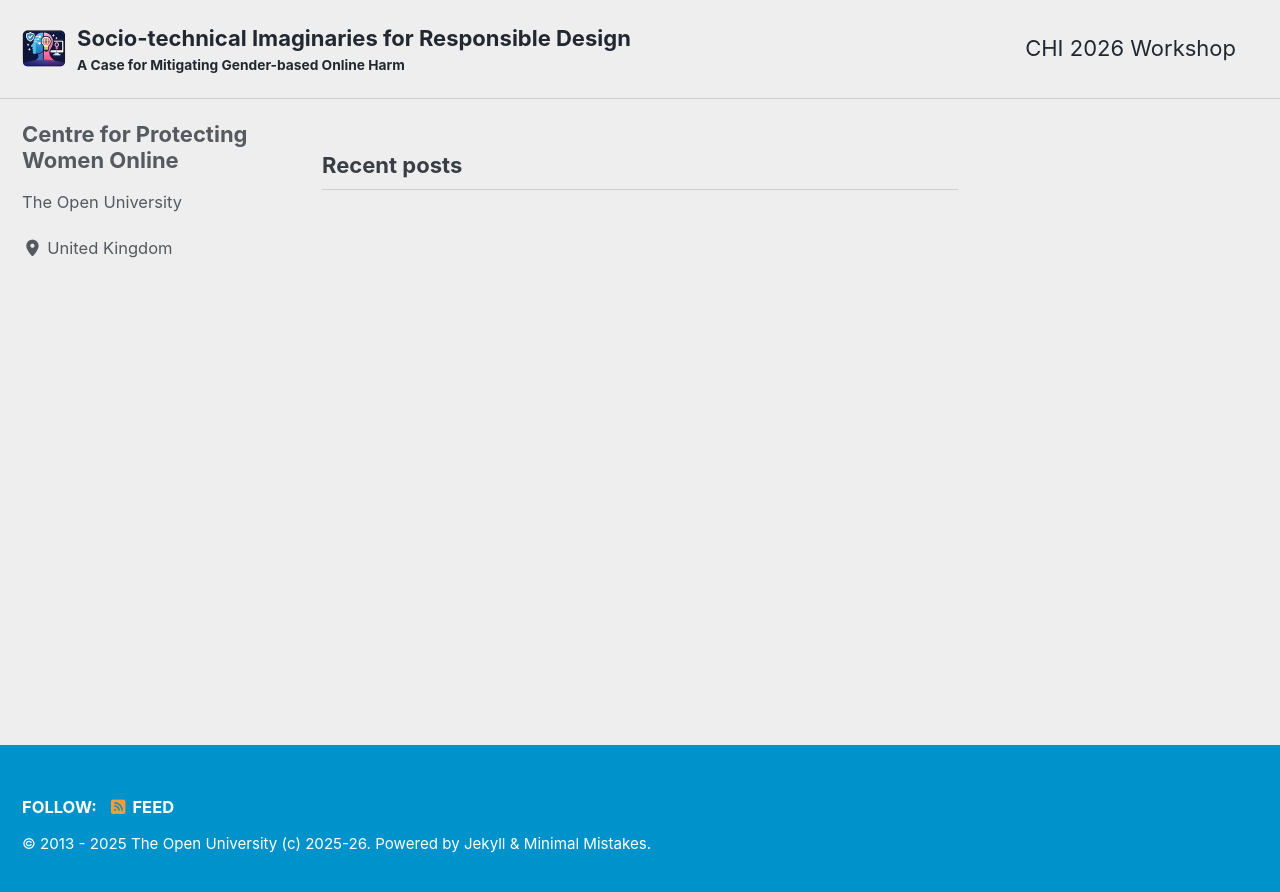
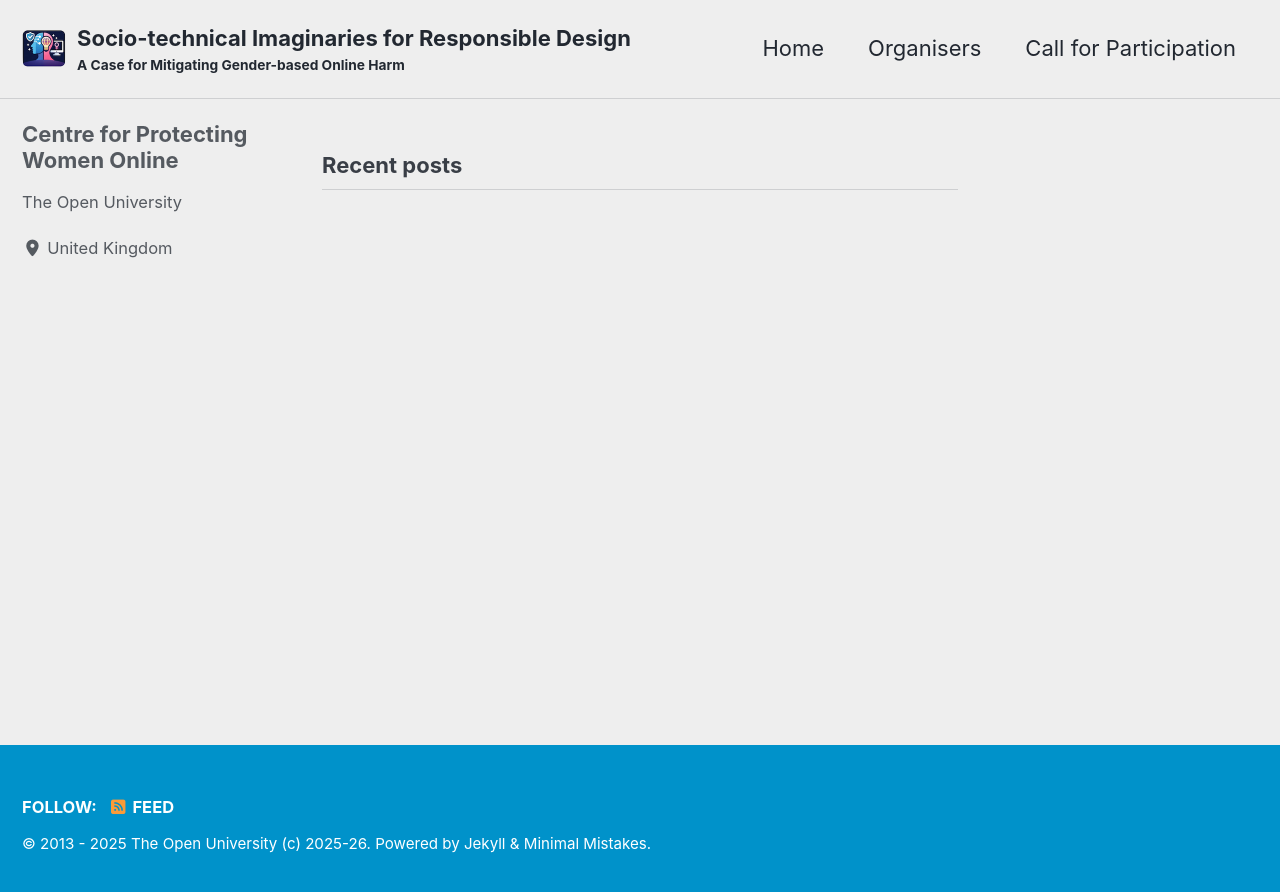
Before and after one commit to ou-cpwo/chi-sird-2026, a Jekyll site: the page built from index.html, in a window 1280 px wide. Shown: the top 892 px of the page. Built offline with Jekyll 4.4.1, drawn with Linux system fonts in a browser that asks for light colours; cached includes are drawn as plain includes; the list of posts is cut into pages by our own code.

Commit message:
Added navigation elements

```diff
--- a/_data/navigation.yml
+++ b/_data/navigation.yml
@@ -1,8 +1,11 @@
 # main links
 main:
-  - title: "CHI 2026 Workshop"
+  - title: "Home"
     url: https://ou-cpwo.github.io/chi-sird-2026/
-  # - title: "Sample Posts"
+  - title: "Organisers"
+    url: /organisers/
+  - title: "Call for Participation"
+    url: /cfp/
   #   url: /year-archive/
   # - title: "Sample Collections"
   #   url: /collection-archive/
```
